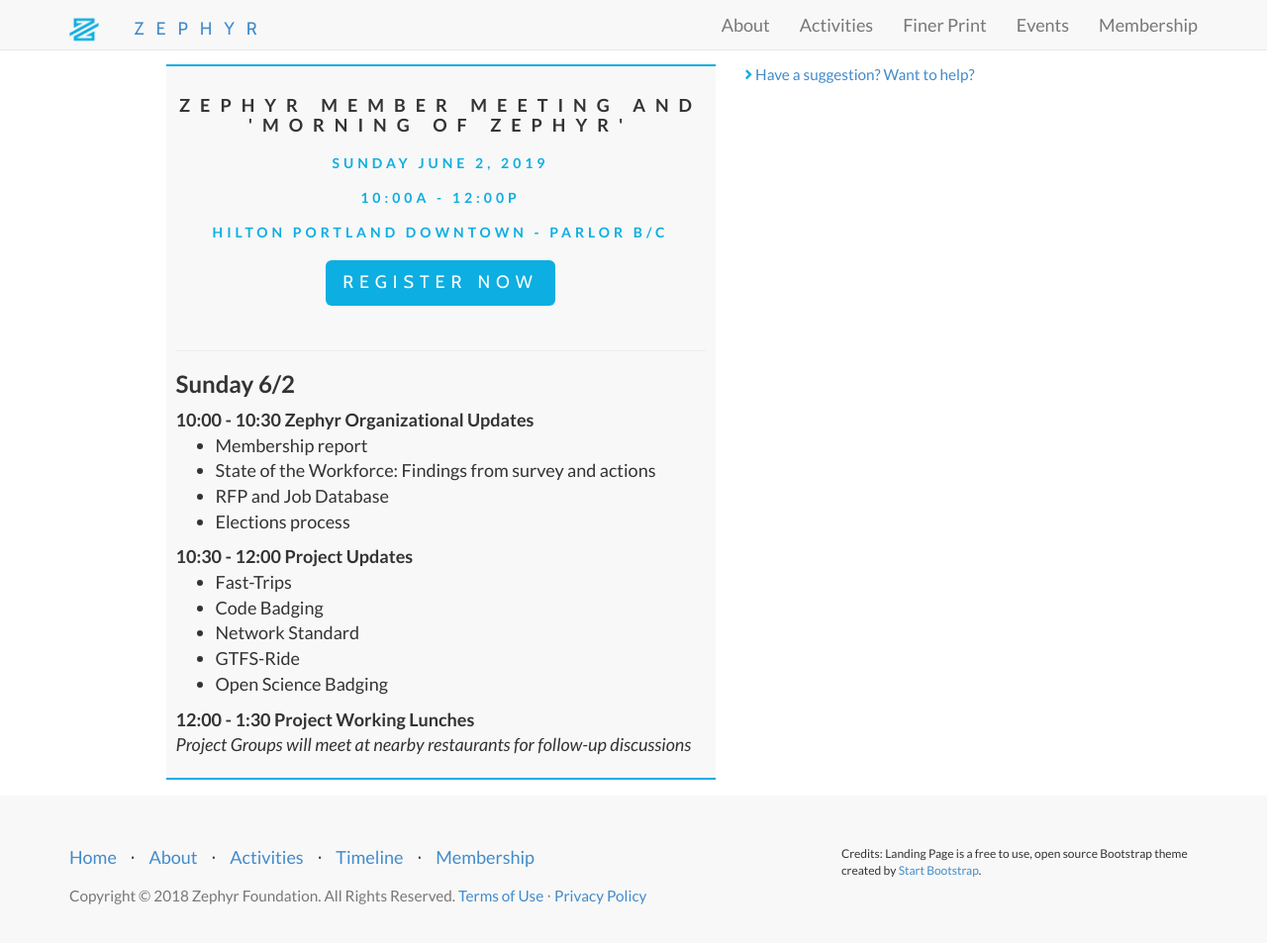
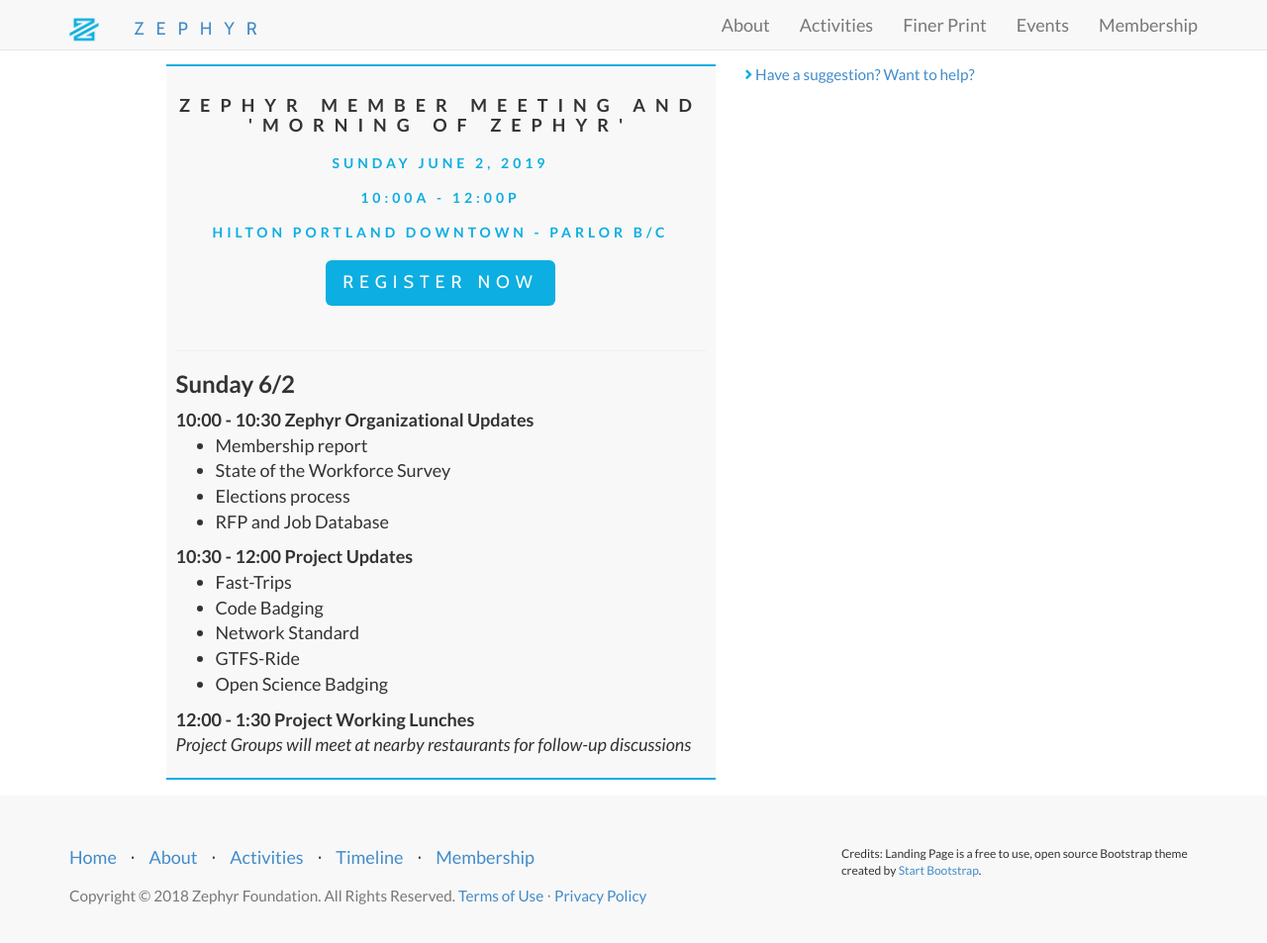
Before and after one commit to ZephyrTransport/zephyr-website, a Jekyll site: the page built from _events/2019-jun-member-mtg.md, in a window 1280 px wide and 966 px high. Shown: the top 953 px of the window at 99% size. Built offline with Jekyll 4.4.1, drawn with Linux system fonts in a browser that asks for light colours; nearby versions of some CDN libraries.

Commit message:
update ordering

```diff
--- a/_events/2019-jun-member-mtg.md
+++ b/_events/2019-jun-member-mtg.md
@@ -15,9 +15,9 @@
 <b>10:00 - 10:30 Zephyr Organizational Updates</b>
 <ul>
 <li>Membership report</li>
-<li>State of the Workforce: Findings from survey and actions</li>
+<li>State of the Workforce Survey</li>
+<li>Elections process</li>
 <li>RFP and Job Database</li>
-<li>Elections process</li>
 </ul>
 
 <b>10:30 - 12:00 Project Updates</b>
```
